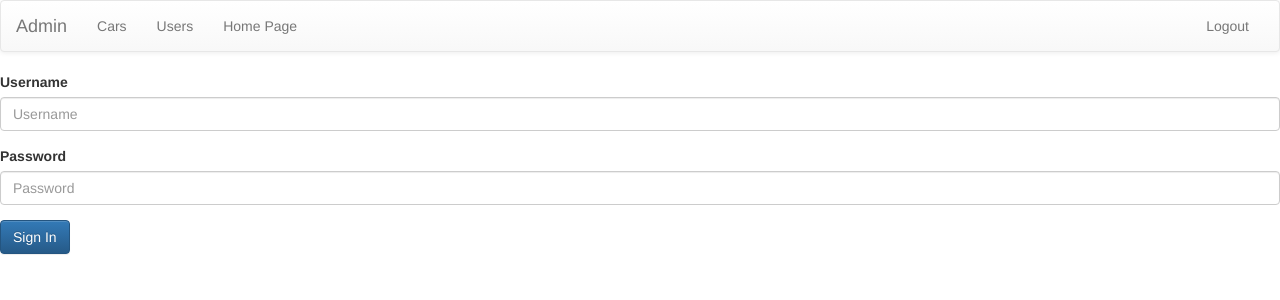
After one commit to ab-khalid/Car-Rental-Project-, a Flask app: page /admin/login in a window 1280 px wide. The commit adds this page. Shown: the top 300 px of the page. Run offline with Flask 2, Linux system fonts and the light colour scheme; some libraries are stand-ins or nearby versions.

```diff
--- a/app.py
+++ b/app.py
@@ -1,5 +1,7 @@
 
-from flask import Flask, render_template, request, json, redirect, jsonify, send_from_directory
+from flask import Flask, render_template, request, json, redirect, jsonify, send_from_directory, Blueprint
+from flask_paginate import Pagination, get_page_parameter
+
 from flaskext.mysql import MySQL
 from flask import session, flash
 from werkzeug.security import check_password_hash, generate_password_hash
@@ -50,7 +52,6 @@ def list_cars():
 def index():
     if request.method == "GET":
         connected_to_database = 0
-        print("cars", list_cars())
         try:
             conn = mysql.connect()
             cursor = conn.cursor()
@@ -190,64 +191,109 @@ def upload_image():
             print('not allowed')
             return redirect('/admin/cars')
 '''
+
+
 @app.route('/admin/', methods=['POST', 'GET'])
 def admin():
-    if request.method == "GET":
-        return render_template("admin.html")
+    return render_template("admin.html")
 
 @app.route('/admin/users', methods=['POST', 'GET'])
 def admin_users():
     if request.method == "GET":
         connected_to_database = 0
-        try:
+        if session.get('user'):
+            _user = session.get('user')
+            #make sure user logged in is admin
             conn = mysql.connect()
             cursor = conn.cursor()
-            connected_to_database == 1
-            cursor.execute("SELECT id, username FROM user")
+            cursor.execute("SELECT * FROM admin WHERE id = %s", _user)
             data = cursor.fetchall()
-            return render_template("admin_users.html", data=data)
-        except Exception as e:
-            print("exception:", str(e))
-            return render_template('admin_users.html')
-        finally:
-            if connected_to_database == 1:
-                cursor.close()
-                conn.close()
+            if len(data) > 0:
+                try:
+                    conn = mysql.connect()
+                    cursor = conn.cursor()
+                    connected_to_database == 1
+                    cursor.execute("SELECT id, username FROM user")
+                    data = cursor.fetchall()
+                    return render_template("admin_users.html", data=data)
+                except Exception as e:
+                    print("exception:", str(e))
+                    return render_template('admin_users.html')
+                finally:
+                    if connected_to_database == 1:
+                        cursor.close()
+                        conn.close()
+            else:
+                flash("User not admin", "error")
+                return redirect('/')
+        else:
+            flash("Must login", "error")
+            return redirect('/')
+
+
+
 
 @app.route('/admin/cars', methods=['POST', 'GET'])
 def admin_cars():
     if request.method == "GET":
-        connected_to_database = 0
-        print("cars", list_cars())
-        try:
+        if session.get('user'):
+            _user = session.get('user')
+            #make sure user logged in is admin
             conn = mysql.connect()
             cursor = conn.cursor()
-            connected_to_database == 1
-            # join car table with images on VIN number
-            cursor.execute("SELECT car.VIN, car.Make, car.Model, car.Color, car.Year, car.Seats, car.Price_Per_Day,"
-             " image.image_number FROM car JOIN image ON image.CAR_VIN = car.VIN GROUP BY car.VIN")
+            cursor.execute("SELECT * FROM admin WHERE id = %s", _user)
             data = cursor.fetchall()
             cursor.close()
             conn.close()
-            connected_to_database == 0
+            if len(data) > 0:
+                connected_to_database = 0
+                print("cars", list_cars())
+                try:
+                    conn = mysql.connect()
+                    cursor = conn.cursor()
+
+                    # Setting page, limit and offset variables
+                    per_page = 4
+                    page = request.args.get(get_page_parameter(), type=int, default=1)
+                    offset = (page - 1) * per_page
+
+                    connected_to_database == 1
+                    # join car table with images on VIN number, get all
+                    cursor.execute("SELECT car.VIN, car.Make, car.Model, car.Color, car.Year, car.Seats, car.Price_Per_Day,"
+                    " image.image_number FROM car JOIN image ON image.CAR_VIN = car.VIN GROUP BY car.VIN")
+                    total = cursor.fetchall()
 
 
-            #getting colors for catagories
-            conn = mysql.connect()
-            cursor = conn.cursor()
-            connected_to_database == 1
-            # join car table with images on VIN number
-            cursor.execute("SELECT Color FROM car")
-            colors = cursor.fetchall()
+                    #the pagination limited one
 
-            return render_template("admin_cars.html", data=data, colors=colors)
-        except Exception as e:
-            print("exception:", str(e))
-            return render_template('admin_cars.html')
-        finally:
-            if connected_to_database == 1:
-                cursor.close()
-                conn.close()
+                    cursor.execute("SELECT car.VIN, car.Make, car.Model, car.Color, car.Year, car.Seats, car.Price_Per_Day,"
+                    " image.image_number FROM car JOIN image ON image.CAR_VIN = car.VIN GROUP BY car.VIN DESC LIMIT %s OFFSET %s" , (per_page, offset))
+                    data  = cursor.fetchall()
+
+                    cursor.close()
+                    conn.close()
+                    connected_to_database == 0
+
+                    pagination = Pagination(page=page, per_page=per_page, offset=offset, total=len(total), record_name='data', css_framework='bulma')
+
+                    #getting colors for catagories
+                    conn = mysql.connect()
+                    cursor = conn.cursor()
+                    connected_to_database == 1
+                    # join car table with images on VIN number
+                    cursor.execute("SELECT Color FROM car")
+                    colors = cursor.fetchall()
+
+                    return render_template("admin_cars.html", data=data, colors=colors, pagination=pagination)
+                except Exception as e:
+                    print("exception:", str(e))
+                    return render_template('admin_cars.html')
+                finally:
+                    if connected_to_database == 1:
+                        cursor.close()
+                        conn.close()
+        print("must login")
+        return redirect('/')
 
     else:
         connected_to_database = 0
@@ -596,6 +642,7 @@ def logout():
     return redirect('/')
 
 
+
 @app.route('/register', methods=['POST', 'GET'])
 def signUp():
     if request.method == "GET":
@@ -623,11 +670,12 @@ def signUp():
     if username:
         username_exists = cursor.execute("SELECT username FROM user WHERE username = %s", (username))
         if username_exists:
-            print('Username already exists')
-            return render_template("register.html")
-    cursor.execute("INSERT INTO user(username, hashed_password) VALUES (%s, %s)", (username, hash))
+            #return json.dumps({'message':'Username Unavilable!'})
+            return jsonify({'htmlresponse': 'Username Unavilable!'})
+            #return render_template("register.html")
+        cursor.execute("INSERT INTO user(username, hashed_password) VALUES (%s, %s)", (username, hash))
 
-    data = cursor.fetchall()
+        data = cursor.fetchall()
 
     if len(data) == 0:
         conn.commit()
@@ -639,6 +687,9 @@ def signUp():
         return render_template("register.html")
     print("didnt")
     return render_template("register.html")
+
+
+
 
 @app.route('/login',methods=['POST', 'GET'])
 def login():
@@ -673,6 +724,63 @@ def login():
         if connected_to_database == 1:
             cursor.close()
             conn.close()
+
+@app.route('/admin/login',methods=['POST', 'GET'])
+def admin_login():
+    if request.method == "GET":
+        connected_to_database = 0
+        try:
+            print("Creating admin")
+            conn = mysql.connect()
+            cursor = conn.cursor()
+            connected_to_database == 1
+            admin_pass = 'root'
+            admin_username = 'root'
+            cursor.execute("INSERT INTO admin(username, hashed_password) VALUES (%s, %s)", (admin_username, generate_password_hash(admin_pass)))
+            conn.commit()
+            cursor.close()
+            conn.close()
+            connected_to_database == 0
+            print("admin created")
+        except Exception as e:
+            print("exception:", str(e))
+            return render_template('admin_users.html')
+        finally:
+            if connected_to_database == 1:
+                cursor.close()
+                conn.close()
+            return render_template("admin_login.html")
+    else:
+        connected_to_database = 0
+        try:
+            username = request.form['username']
+            password = request.form['password']
+            if not username:
+                print('Must Provide Username')
+                return render_template("admin_login.html")
+            elif not request.form.get("password"):
+                print('Must Provide Password')
+                return render_template("admin_login.html")
+            conn = mysql.connect()
+            cursor = conn.cursor()
+            connected_to_database == 1
+            cursor.execute("SELECT * FROM admin WHERE username = %s", (username))
+            data = cursor.fetchall()
+            print("data is", data)
+            if len(data) > 0 and check_password_hash(data[0][2], password):
+                session['user'] = data[0][0]
+                print("User signed in! ")
+                return render_template('admin.html')
+            else:
+                print("Username or password are wrong")
+                return render_template('admin_login.html')
+        except Exception as e:
+            print("exception:", str(e))
+            return render_template('admin_login.html')
+        finally:
+            if connected_to_database == 1:
+                cursor.close()
+                conn.close()
 
 @app.route('/checkout',methods=['POST', 'GET'])
 def checkout():
--- /dev/null
+++ b/static/styles.css
@@ -0,0 +1,15 @@
+.pagination-page-info {
+    padding: .6em;
+    padding-left: 0;
+    width: 40em;
+    margin: .5em;
+    margin-left: 0;
+    font-size: 12px;
+}
+.pagination-page-info b {
+    color: black;
+    background: #6aa6ed;
+    padding-left: 2px;
+    padding: .1em .25em;
+    font-size: 150%;
+}
--- a/templates/admin.html
+++ b/templates/admin.html
@@ -4,7 +4,7 @@
 <head>
     <meta charset="utf-8">
     <title>Admin</title>
-
+        <link rel ="stylesheet" href="/static/styles.css">
         <meta name="viewport" content="width=device-width, initial-scale=1">
         <!-- Latest compiled and minified CSS -->
         <link rel="stylesheet" href="https://maxcdn.bootstrapcdn.com/bootstrap/3.3.7/css/bootstrap.min.css" integrity="sha384-BVYiiSIFeK1dGmJRAkycuHAHRg32OmUcww7on3RYdg4Va+PmSTsz/K68vbdEjh4u" crossorigin="anonymous">
@@ -15,6 +15,8 @@
         <!-- Latest compiled and minified JavaScript -->
         <script src="https://maxcdn.bootstrapcdn.com/bootstrap/3.3.7/js/bootstrap.min.js" integrity="sha384-Tc5IQib027qvyjSMfHjOMaLkfuWVxZxUPnCJA7l2mCWNIpG9mGCD8wGNIcPD7Txa" crossorigin="anonymous"></script>
                 <script src="https://kit.fontawesome.com/6aac706f25.js" crossorigin="anonymous"></script>
+
+        <script src="https://code.jquery.com/jquery-3.6.0.min.js" integrity="sha256-/xUj+3OJU5yExlq6GSYGSHk7tPXikynS7ogEvDej/m4=" crossorigin="anonymous"></script>
 </head>
 
 <body>
@@ -35,15 +37,35 @@
 
               <li><a href="/admin/cars">Cars</a></li>
               <li><a href="/admin/users">Users<span class="sr-only">(current)</span></a></li>
-              <li><a href="/">Home Page</a></li>
+              <li id="home"><a href="/">Home Page</a></li>
             </ul>
             <ul class="nav navbar-nav navbar-right">
-              <li><a href="#">Logout</a></li>
+              <li><a href="/logout">Logout</a></li>
             </ul>
           </div>
         </div>
       </nav>
-      {% block main %}{% endblock %}
+            {% with messages = get_flashed_messages(with_categories=true) %} <!-- get all flash messages and put them in list messages -->
+                {% if messages %}
+                    {% for category,message in messages %}
+                        {% if category == 'error' %}
+                            <div class="alert alert-danger" role="alert">
+                                {{message}}
+                            </div>
+                        {% elif category == 'primary' %}
+                            <div class="alert alert-primary" role="alert">
+                                {{message}}
+                            </div>
+                        {% else %}
+                            <div class="alert alert-success" role="alert">
+                                {{message}}
+                            </div>
+                        {% endif %}
+                    {% endfor %}
+                {% endif %}
+            {% endwith %}
+
+            {% block main %}{% endblock %}
 </body>
 
 </html>
--- /dev/null
+++ b/templates/admin_login.html
@@ -0,0 +1,20 @@
+{% extends "admin.html" %}
+
+{% block title %}
+    Admin Image Delete
+{% endblock %}
+
+{% block main %}
+        <form method="POST" action="/admin/login">
+            <div class="form-group">
+                <label for="Username">Username</label>
+                <input class="form-control" id="username" name="username" placeholder="Username" type="text">
+            </div>
+
+            <div class="form-group">
+            <label for="exampleInputPassword1">Password</label>
+            <input type="password" class="form-control" id="password" name="password" placeholder="Password">
+            </div>
+            <button type="submit" class="btn btn-primary">Sign In</button>
+        </form>
+    {% endblock %}
--- a/templates/index.html
+++ b/templates/index.html
@@ -46,7 +46,7 @@
                         <li><a href="login">Login</a></li>
                         <li><a href="register">Sign Up</a></li>
                         <li><a href="/logout">Logout</a></li>
-                        <li><a href="/admin">Admin</a></li>
+                        <li><a href="/admin/login">Admin Login</a></li>
                     </ul>
                 </div>
                 <!-- /.navbar-collapse -->
```
Also changed, not shown: templates/admin_cars.html (+8 -1 lines), templates/login.html (+19 -0 lines), templates/register.html (+23 -5 lines).
